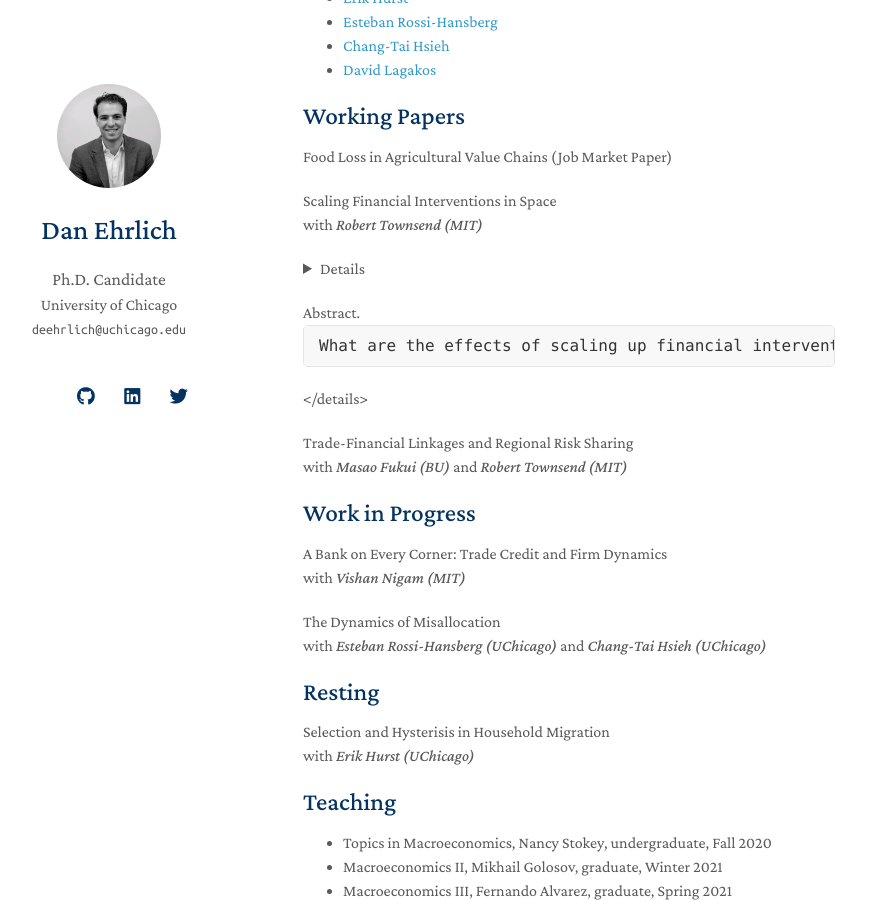
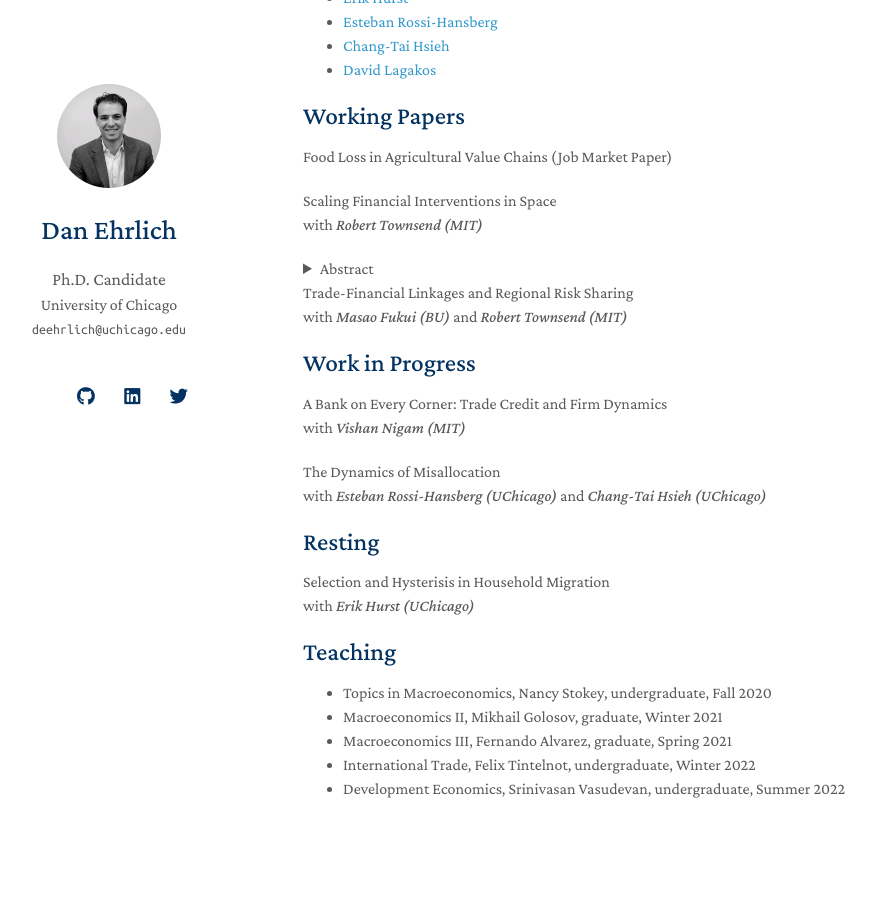
Before and after one commit to danielehrlich/danielehrlich.github.io, a Jekyll site: the page built from index.md, in a window 1280 px wide and 900 px high, scrolled down 373 px. Shown: the whole window, without its empty margins (167-1043 px from the left). Built offline with Jekyll 4.4.1, drawn with Linux system fonts in a browser that asks for light colours; nearby versions of some CDN libraries; a style sheet for code colours, icons or effects is not loaded; our own code applies the rules of GitHub Pages for plain Markdown files; part of the change alters nothing that is shown.

Commit message:
Update index.md

```diff
--- a/index.md
+++ b/index.md
@@ -21,9 +21,9 @@ I am a visiting scholar at the Columbia Business School from September 2023 to J
 Food Loss in Agricultural Value Chains (Job Market Paper)
 
 Scaling Financial Interventions in Space
-with *Robert Townsend (MIT)* <details>
-<summary>Abstract.</summary>
-
+with *Robert Townsend (MIT)*
+<details>
+<summary>Abstract</summary>
     What are the effects of scaling up financial interventions in space? We investigate this question in the context of Thailand's ‘Million Baht Village Fund' program, using quasi-natural variation in credit per household at the village level and an extensive administrative village census. We find significant village-level impacts of credit and credit spillovers to neighboring villages. Credit spillovers dominate the direct effects, where heterogeneity in credit spillovers is a function of the local spatial configuration of villages. We find that migration between villages rather than trade or capital flows is the primary source of spillovers. We develop a dynamic spatial model with migration to interpret and explain the spatial and general equilibrium effects we find in the data. Model predictions align with the empirical results and suggest uneven welfare gains by wealth and agent type. Spatial spillovers generate welfare trade-offs between occupations, raising wages to benefit workers and at a cost to entrepreneurs. Counterfactual distribution of credit minimizes entrepreneur-worker trade-offs and yields welfare gains over the actual intervention.
 </details>
 
```
